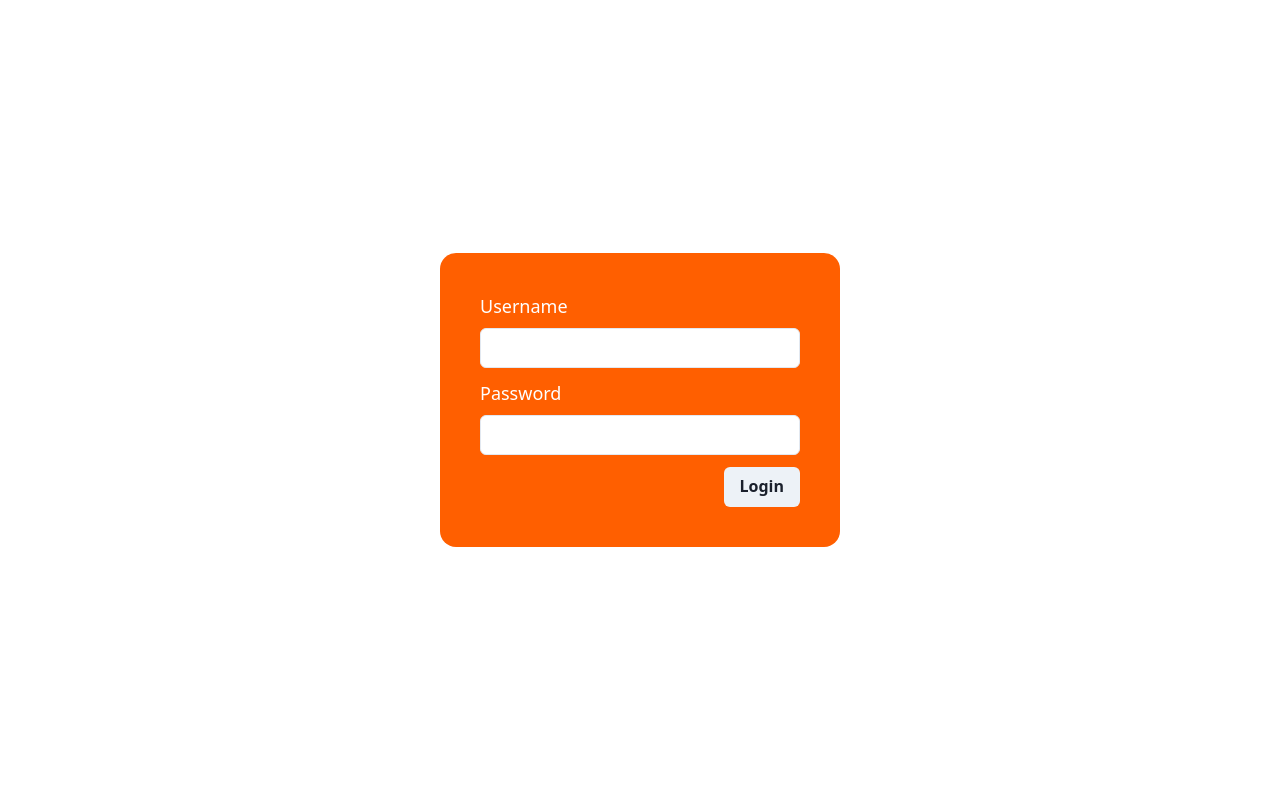
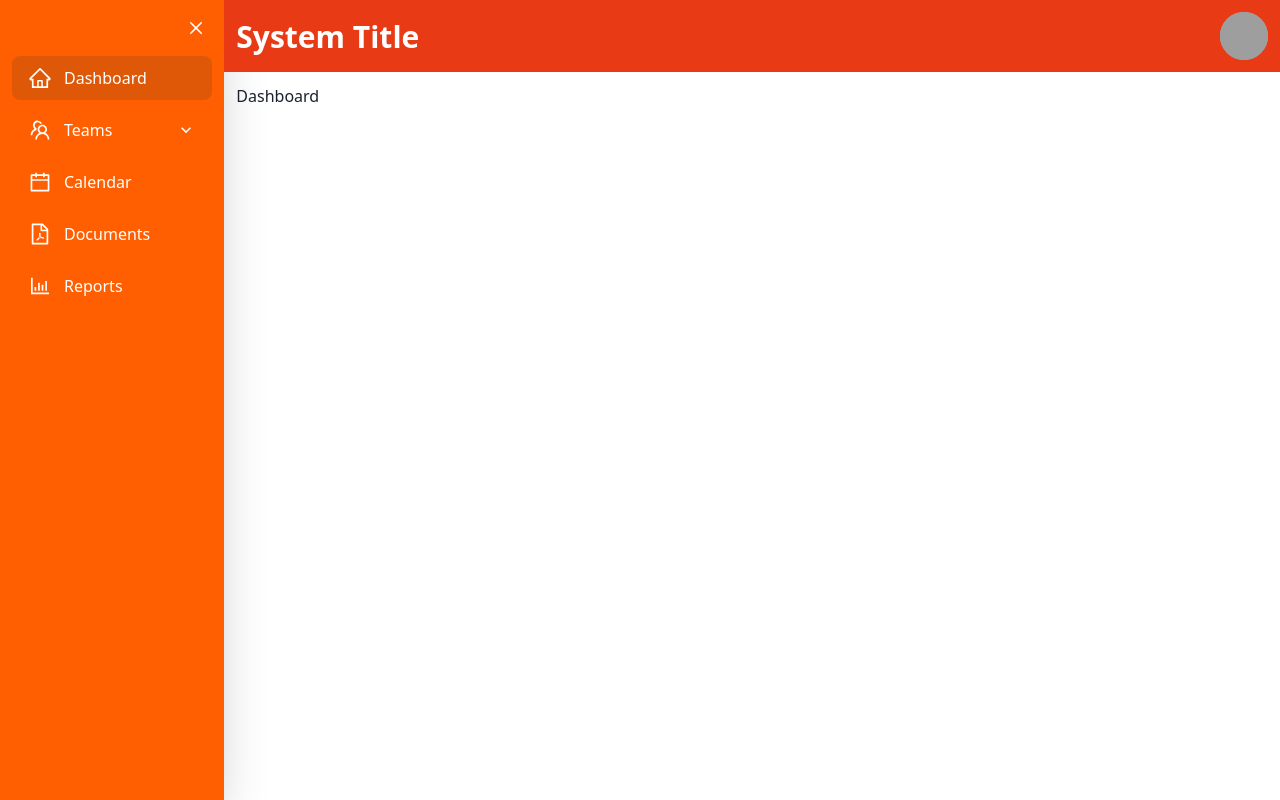
Before and after one commit to jonelofficial/reactjs, a React (Create React App) app: page / in a window 1280 px wide. Built offline with nearby package versions, Linux system fonts and the light colour scheme; grey boxes are pictures that could not be loaded.

Commit message:
Done adding sidebar animation and reusable navlink

```diff
--- a/package.json
+++ b/package.json
@@ -17,6 +17,7 @@
     "react-dom": "^18.0.0",
     "react-hook-form": "^7.30.0",
     "react-icons": "^4.3.1",
+    "react-query": "^3.35.0",
     "react-router-dom": "^6.3.0",
     "react-scripts": "5.0.1",
     "web-vitals": "^2.1.4",
--- a/src/App.js
+++ b/src/App.js
@@ -21,15 +21,22 @@ import TeamRed from "./pages/TeamsAccordion/TeamRed";
 import TeamBlue from "./pages/TeamsAccordion/TeamBlue";
 import TeamGreen from "./pages/TeamsAccordion/TeamGreen";
 
+//React Query
+import { QueryClientProvider, QueryClient } from "react-query";
+
 function App() {
+  const queryClient = new QueryClient();
+
   const [isSidebar, setSidebar] = useState(true);
-  const [isLogin, setLogin] = useState(false);
+  const [isLogin, setLogin] = useState(true);
 
   return (
     <Flex h={"100vh"} overflow={"hidden"} pos={"relative"}>
       {isLogin ? (
         <>
-          <Sidebar isSidebar={isSidebar} setSidebar={setSidebar} />
+          <QueryClientProvider client={queryClient}>
+            <Sidebar isSidebar={isSidebar} setSidebar={setSidebar} />
+          </QueryClientProvider>
           <Box
             w={"100%"}
             display={{
--- /dev/null
+++ b/src/Navlink.js
@@ -0,0 +1,62 @@
+import {
+  AiOutlineHome,
+  AiOutlineTeam,
+  AiOutlineCalendar,
+  AiOutlineFilePdf,
+  AiOutlineBarChart,
+} from "react-icons/ai";
+
+const Navlink = [
+  {
+    name: "Dashboard",
+    icon: AiOutlineHome,
+    accordion: {},
+    path: "/",
+    id: "1",
+  },
+  {
+    name: "Teams",
+    icon: AiOutlineTeam,
+    accordion: [
+      {
+        name: "Team Red",
+        icon: "",
+        path: "/team/team-red",
+      },
+      {
+        name: "Team Blue",
+        icon: "",
+        path: "/team/team-blue",
+      },
+      {
+        name: "Team Green",
+        icon: "",
+        path: "/team/team-green",
+      },
+    ],
+    path: "/team",
+    id: "2",
+  },
+  {
+    name: "Calendar",
+    icon: AiOutlineCalendar,
+    accordion: {},
+    path: "/calendar",
+    id: "3",
+  },
+  {
+    name: "Documents",
+    icon: AiOutlineFilePdf,
+    accordion: {},
+    path: "/document",
+    id: "4",
+  },
+  {
+    name: "Reports",
+    icon: AiOutlineBarChart,
+    accordion: {},
+    path: "/report",
+    id: "5",
+  },
+];
+export default Navlink;
--- a/src/components/Header.js
+++ b/src/components/Header.js
@@ -25,14 +25,18 @@ const Header = ({ isSidebar, setSidebar, setLogin, isLogin }) => {
             display={isSidebar ? "none" : "block"}
             color={"#fff"}
           />
-          <Text fontSize={"3xl"} fontWeight={"bold"} color={"#fff"}>
+          <Text
+            fontSize={{ base: "2xl", md: "3xl" }}
+            fontWeight={"bold"}
+            color={"#fff"}
+          >
             System Title
           </Text>
         </Flex>
         <Box>
           <Menu>
             <MenuButton>
-              <Avatar size={"md"} src="https://bit.ly/dan-abramov" />
+              <Avatar src="https://bit.ly/dan-abramov" />
             </MenuButton>
             <MenuList>
               <MenuItem icon={<SettingsIcon />}>Setting</MenuItem>
--- a/src/components/Sidebar.js
+++ b/src/components/Sidebar.js
@@ -1,40 +1,27 @@
-import {
-  Accordion,
-  AccordionButton,
-  AccordionIcon,
-  AccordionItem,
-  AccordionPanel,
-  Box,
-  CloseButton,
-  Flex,
-  Text,
-} from "@chakra-ui/react";
+import { Box, CloseButton, Flex } from "@chakra-ui/react";
 import React from "react";
-import {
-  AiOutlineHome,
-  AiOutlineTeam,
-  AiOutlineCalendar,
-  AiOutlineFilePdf,
-  AiOutlineBarChart,
-} from "react-icons/ai";
-import { NavLink } from "react-router-dom";
+import AccordionSidebar from "../components/Sidebar/AccordionSidebar";
+import SingleSidebar from "../components/Sidebar/SingleSidebar";
 
 import "../App.css";
+import Navlink from "../Navlink";
 
 const Sidebar = ({ isSidebar, setSidebar }) => {
   return (
     <Box
-      display={isSidebar ? "block" : "none"}
+      // display={isSidebar ? "block" : "none"}
       bg={"primary"}
       boxShadow={"2xl"}
+      transition={"width .3s"}
       w={{
         base: isSidebar ? "100%" : "0%",
         sm: isSidebar ? "100%" : "0%",
-        md: "17em",
-        lg: "17em",
-        xl: "17em",
+        md: isSidebar ? "17em" : "0%",
+        lg: isSidebar ? "17em" : "0%",
+        xl: isSidebar ? "17em" : "0%",
       }}
     >
+      <Box display={isSidebar ? "block" : "none"}>
         <Box p={3}>
           <Flex justify={"end"} alignItems={"center"}>
             <CloseButton
@@ -44,150 +31,20 @@ const Sidebar = ({ isSidebar, setSidebar }) => {
           </Flex>
         </Box>
         <Box px={3}>
-        <NavLink to="/">
-          <Flex
-            className={"sidebarNav"}
-            alignItems={"center"}
-            py={2.5}
-            px={4}
-            borderRadius={"lg"}
-            _hover={{ bg: "secondary" }}
-            cursor={"pointer"}
-            mb={2}
-          >
-            <AiOutlineHome size={25} style={{ color: "#fff" }} />
-
-            <Text ml={3} color={"sidebarText"}>
-              Dashboard
-            </Text>
-          </Flex>
-        </NavLink>
-
-        <Accordion allowMultiple>
-          <AccordionItem border={"0px"}>
-            <NavLink to="/team">
-              <AccordionButton
-                p={"0"}
-                display={"contents"}
-                _hover={{ bg: "#fff0" }}
-                _focus={{ boxShadow: "#fff0" }}
-              >
-                <Flex
-                  className={"sidebarNav"}
-                  alignItems={"center"}
-                  py={2.5}
-                  px={4}
-                  borderRadius={"lg"}
-                  _hover={{ bg: "secondary" }}
-                  cursor={"pointer"}
-                  mb={2}
-                  justify={"space-between"}
-                >
-                  <Flex>
-                    <AiOutlineTeam size={25} style={{ color: "#fff" }} />
-                    <Text ml={3} color={"sidebarText"}>
-                      Teams
-                    </Text>
-                  </Flex>
-
-                  <AccordionIcon color={"#fff"} />
-                </Flex>
-              </AccordionButton>
-            </NavLink>
-            <NavLink to="/team/team-red">
-              <AccordionPanel
-                py={2.5}
-                color={"#fff"}
-                _hover={{ bg: "secondary" }}
-                cursor={"pointer"}
-                borderRadius={"lg"}
-                className={"accordionLink"}
-              >
-                Team red
-              </AccordionPanel>
-            </NavLink>
-
-            <NavLink to="/team/team-blue">
-              <AccordionPanel
-                py={2.5}
-                color={"#fff"}
-                _hover={{ bg: "secondary" }}
-                cursor={"pointer"}
-                borderRadius={"lg"}
-                className={"accordionLink"}
-              >
-                Team blue
-              </AccordionPanel>
-            </NavLink>
-
-            <NavLink to="/team/team-green">
-              <AccordionPanel
-                py={2.5}
-                color={"#fff"}
-                _hover={{ bg: "secondary" }}
-                cursor={"pointer"}
-                borderRadius={"lg"}
-                className={"accordionLink"}
-              >
-                Team green
-              </AccordionPanel>
-            </NavLink>
-          </AccordionItem>
-        </Accordion>
-
-        <NavLink to="/calendar">
-          <Flex
-            className={"sidebarNav"}
-            alignItems={"center"}
-            py={2.5}
-            px={4}
-            borderRadius={"lg"}
-            _hover={{ bg: "secondary" }}
-            cursor={"pointer"}
-            mb={2}
-          >
-            <AiOutlineCalendar size={25} style={{ color: "#fff" }} />
-            <Text ml={3} color={"sidebarText"}>
-              Calendar
-            </Text>
-          </Flex>
-        </NavLink>
-
-        <NavLink to="/document">
-          <Flex
-            className={"sidebarNav"}
-            alignItems={"center"}
-            py={2.5}
-            px={4}
-            borderRadius={"lg"}
-            _hover={{ bg: "secondary" }}
-            cursor={"pointer"}
-            mb={2}
-          >
-            <AiOutlineFilePdf size={25} style={{ color: "#fff" }} />
-            <Text ml={3} color={"sidebarText"}>
-              Documents
-            </Text>
-          </Flex>
-        </NavLink>
-
-        <NavLink to="/report">
-          <Flex
-            className={"sidebarNav"}
-            alignItems={"center"}
-            py={2.5}
-            px={4}
-            borderRadius={"lg"}
-            _hover={{ bg: "secondary" }}
-            cursor={"pointer"}
-            mb={2}
-          >
-            <AiOutlineBarChart size={25} style={{ color: "#fff" }} />
-            <Text ml={3} color={"sidebarText"}>
-              Reports
-            </Text>
-          </Flex>
-        </NavLink>
+          {Navlink.map(({ name, accordion, icon, path }, index) =>
+            accordion.length ? (
+              <AccordionSidebar
+                key={index}
+                name={name}
+                accordion={accordion}
+                icon={icon}
+                path={path}
+              />
+            ) : (
+              <SingleSidebar key={index} name={name} icon={icon} path={path} />
+            )
+          )}
+        </Box>
       </Box>
     </Box>
   );
--- /dev/null
+++ b/src/components/Sidebar/AccordionSidebar.js
@@ -0,0 +1,66 @@
+import {
+  Accordion,
+  AccordionButton,
+  AccordionIcon,
+  AccordionItem,
+  AccordionPanel,
+  Flex,
+  Icon,
+  Text,
+} from "@chakra-ui/react";
+import React from "react";
+import { NavLink } from "react-router-dom";
+
+const AccordionSidebar = ({ name, accordion, icon, path }) => {
+  return (
+    <Accordion allowMultiple>
+      <AccordionItem border={"0px"}>
+        <NavLink to={path}>
+          <AccordionButton
+            p={"0"}
+            display={"contents"}
+            _hover={{ bg: "#fff0" }}
+            _focus={{ boxShadow: "#fff0" }}
+          >
+            <Flex
+              className={"sidebarNav"}
+              alignItems={"center"}
+              py={2.5}
+              px={4}
+              borderRadius={"lg"}
+              _hover={{ bg: "secondary" }}
+              cursor={"pointer"}
+              mb={2}
+              justify={"space-between"}
+            >
+              <Flex>
+                <Icon as={icon} boxSize={6} style={{ color: "#fff" }} />
+                <Text ml={3} color={"sidebarText"}>
+                  {name}
+                </Text>
+              </Flex>
+
+              <AccordionIcon color={"#fff"} />
+            </Flex>
+          </AccordionButton>
+        </NavLink>
+        {accordion.map(({ name, path }, index) => (
+          <NavLink to={path} key={index}>
+            <AccordionPanel
+              py={2.5}
+              color={"#fff"}
+              _hover={{ bg: "secondary" }}
+              cursor={"pointer"}
+              borderRadius={"lg"}
+              className={"accordionLink"}
+            >
+              {name}
+            </AccordionPanel>
+          </NavLink>
+        ))}
+      </AccordionItem>
+    </Accordion>
+  );
+};
+
+export default AccordionSidebar;
--- /dev/null
+++ b/src/components/Sidebar/SingleSidebar.js
@@ -0,0 +1,28 @@
+import { Flex, Icon, Text } from "@chakra-ui/react";
+import React from "react";
+import { NavLink } from "react-router-dom";
+
+const SingleSidebar = ({ name, icon, path }) => {
+  return (
+    <NavLink to={path}>
+      <Flex
+        className={"sidebarNav"}
+        alignItems={"center"}
+        py={2.5}
+        px={4}
+        borderRadius={"lg"}
+        _hover={{ bg: "secondary" }}
+        cursor={"pointer"}
+        mb={2}
+      >
+        <Icon as={icon} boxSize={6} style={{ color: "#fff" }} />
+
+        <Text ml={3} color={"sidebarText"}>
+          {name}
+        </Text>
+      </Flex>
+    </NavLink>
+  );
+};
+
+export default SingleSidebar;
```
Also changed, not shown: src/App.css (+24 -0 lines), src/api/teams.js (deleted, +0 -7 lines), 1 other file (tests, documents, lock files or other folders). Lines whose indentation alone changed are shown as unchanged.
